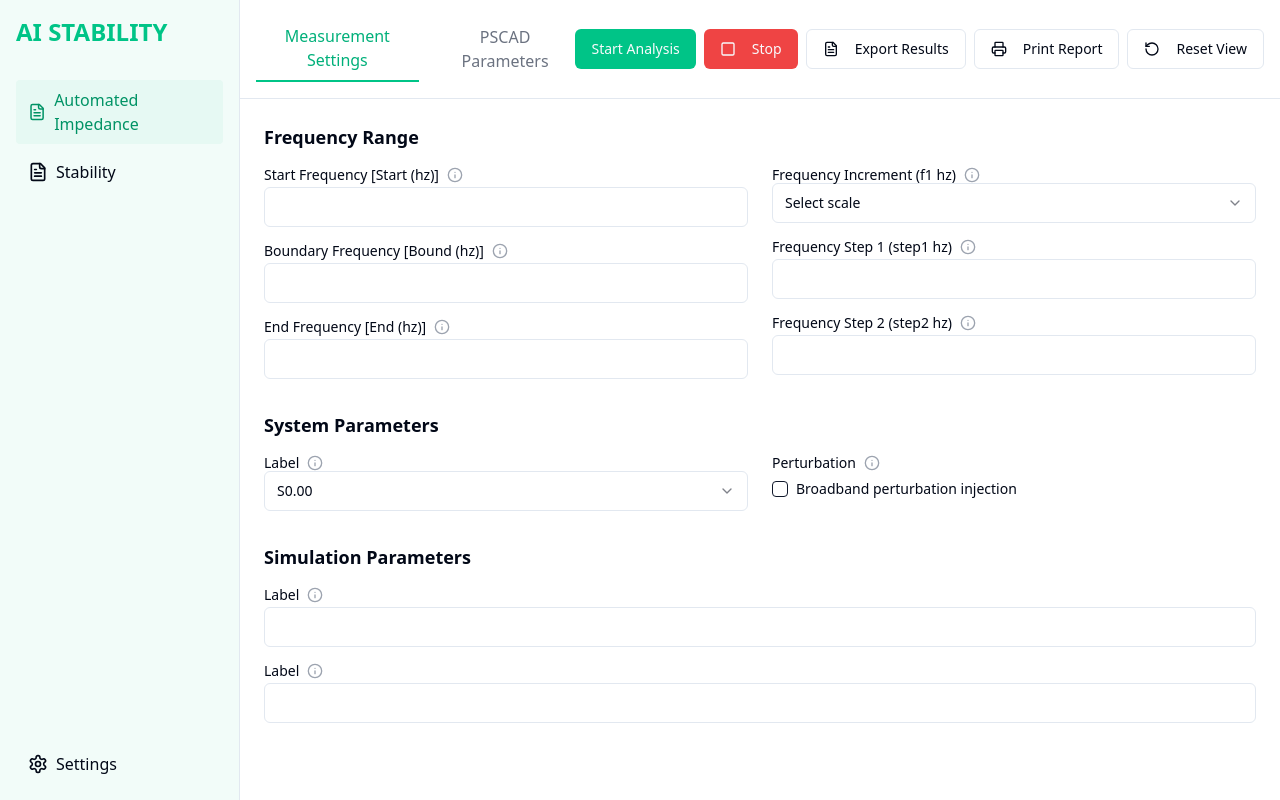
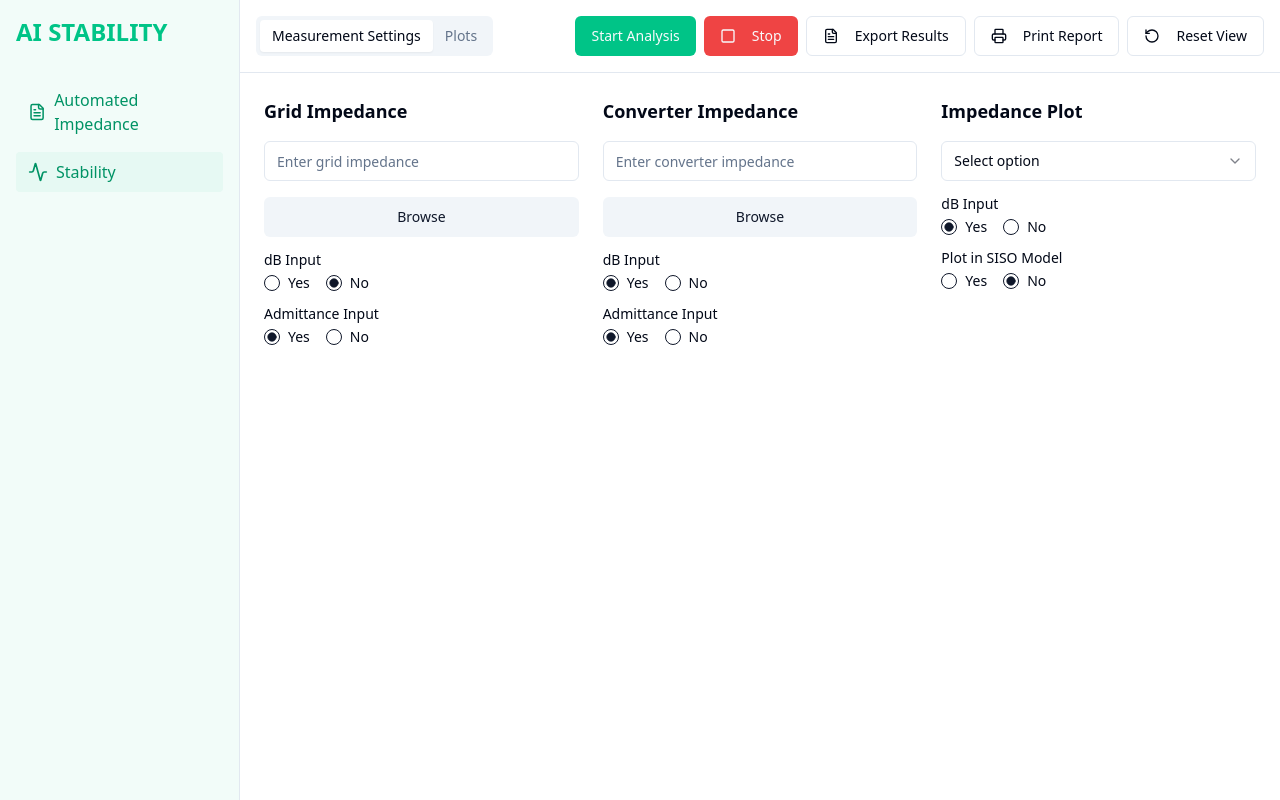
Before and after one commit to Muldbak/toolbox-gui, a React (Vite) app: page / in a window 1280 px wide. Built offline with nearby package versions, Linux system fonts and the light colour scheme.

Commit message:
feat: Add Stability page and navigation
- Added a new page for the "Stability" section.
- Updated the navigation to include a tab for "Stability".
- Modified the main content area to display the Stability page when the corresponding tab is selected.

```diff
--- a/src/components/AnalysisForm.tsx
+++ b/src/components/AnalysisForm.tsx
@@ -187,26 +187,42 @@ export function AnalysisForm() {
       <div>
         <h2 className="text-lg font-semibold mb-4">Simulation Parameters</h2>
         <div className="space-y-4">
+          <div className="space-y-4">
             <div>
               <Label className="flex items-center gap-2">
                 Label
-              <Tooltip content="Simulation parameter label info">
+                <TooltipProvider>
+                  <Tooltip>
+                    <TooltipTrigger>
                       <InfoIcon className="h-4 w-4 text-gray-400" />
+                    </TooltipTrigger>
+                    <TooltipContent>
+                      <p>Simulation parameter label info</p>
+                    </TooltipContent>
                   </Tooltip>
+                </TooltipProvider>
               </Label>
               <Input type="text" className="mt-1" />
             </div>
             <div>
               <Label className="flex items-center gap-2">
                 Label
-              <Tooltip content="Additional simulation parameter info">
+                <TooltipProvider>
+                  <Tooltip>
+                    <TooltipTrigger>
                       <InfoIcon className="h-4 w-4 text-gray-400" />
+                    </TooltipTrigger>
+                    <TooltipContent>
+                      <p>Additional simulation parameter info</p>
+                    </TooltipContent>
                   </Tooltip>
+                </TooltipProvider>
               </Label>
               <Input type="text" className="mt-1" />
             </div>
           </div>
         </div>
       </div>
+    </div>
   );
 }
--- a/src/components/layout/Sidebar.tsx
+++ b/src/components/layout/Sidebar.tsx
@@ -1,5 +1,5 @@
 
-import { FileText, Settings } from "lucide-react";
+import { FileText, Activity } from "lucide-react";
 import { cn } from "@/lib/utils";
 
 interface SidebarProps extends React.HTMLAttributes<HTMLDivElement> {}
@@ -14,24 +14,20 @@ export function Sidebar({ className }: SidebarProps) {
       <nav className="space-y-2">
         <a
           href="#"
-          className="flex items-center gap-2 px-3 py-2 rounded text-mint-700 bg-mint-100 hover:bg-mint-200"
+          className="flex items-center gap-2 px-3 py-2 rounded text-mint-700 hover:bg-mint-100"
         >
           <FileText size={20} />
           <span>Automated Impedance</span>
         </a>
 
-        <a href="#" className="flex items-center gap-2 px-3 py-2 rounded hover:bg-mint-100">
-          <FileText size={20} />
+        <a
+          href="#"
+          className="flex items-center gap-2 px-3 py-2 rounded bg-mint-100 text-mint-700"
+        >
+          <Activity size={20} />
           <span>Stability</span>
         </a>
       </nav>
-
-      <div className="absolute bottom-4">
-        <a href="#" className="flex items-center gap-2 px-3 py-2 rounded hover:bg-mint-100">
-          <Settings size={20} />
-          <span>Settings</span>
-        </a>
-      </div>
     </div>
   );
 }
--- a/src/pages/Index.tsx
+++ b/src/pages/Index.tsx
@@ -2,8 +2,8 @@
 import { useState } from "react";
 import { Sidebar } from "@/components/layout/Sidebar";
 import { ActionButtons } from "@/components/ActionButtons";
-import { AnalysisForm } from "@/components/AnalysisForm";
-import { PscadParameters } from "@/components/PscadParameters";
+import { Tabs, TabsList, TabsTrigger } from "@/components/ui/tabs";
+import Stability from "./Stability";
 
 const Index = () => {
   const [activeTab, setActiveTab] = useState("measurement");
@@ -13,34 +13,18 @@ const Index = () => {
       <Sidebar />
       <div className="flex-1">
         <div className="flex justify-between items-center p-4 border-b">
-          <div className="flex gap-4">
-            <button
-              className={`px-4 py-2 ${
-                activeTab === "measurement"
-                  ? "text-mint-600 border-b-2 border-mint-500"
-                  : "text-gray-500 hover:text-mint-600"
-              }`}
-              onClick={() => setActiveTab("measurement")}
-            >
-              Measurement Settings
-            </button>
-            <button
-              className={`px-4 py-2 ${
-                activeTab === "pscad"
-                  ? "text-mint-600 border-b-2 border-mint-500"
-                  : "text-gray-500 hover:text-mint-600"
-              }`}
-              onClick={() => setActiveTab("pscad")}
-            >
-              PSCAD Parameters
-            </button>
-          </div>
+          <Tabs value={activeTab} onValueChange={setActiveTab} className="w-full">
+            <TabsList>
+              <TabsTrigger value="measurement">Measurement Settings</TabsTrigger>
+              <TabsTrigger value="plots">Plots</TabsTrigger>
+            </TabsList>
+          </Tabs>
           <ActionButtons />
         </div>
-        {activeTab === "measurement" ? <AnalysisForm /> : <PscadParameters />}
+        {activeTab === "measurement" ? <Stability /> : <div>Plots Content</div>}
       </div>
     </div>
   );
-};
+}
 
 export default Index;
--- /dev/null
+++ b/src/pages/Stability.tsx
@@ -0,0 +1,131 @@
+
+import { Button } from "@/components/ui/button";
+import { Input } from "@/components/ui/input";
+import { Label } from "@/components/ui/label";
+import { Select, SelectContent, SelectItem, SelectTrigger, SelectValue } from "@/components/ui/select";
+import { RadioGroup, RadioGroupItem } from "@/components/ui/radio-group";
+
+export default function Stability() {
+  return (
+    <div className="flex justify-between p-6 space-x-6">
+      {/* Grid Impedance Section */}
+      <div className="flex-1">
+        <h2 className="text-lg font-semibold mb-4">Grid Impedance</h2>
+        <div className="space-y-4">
+          <Input placeholder="Enter grid impedance" />
+          <Button variant="secondary" className="w-full">Browse</Button>
+
+          <div className="space-y-2">
+            <Label className="block">dB Input</Label>
+            <RadioGroup defaultValue="no" className="flex gap-4">
+              <div className="flex items-center space-x-2">
+                <RadioGroupItem value="yes" id="grid-db-yes" />
+                <Label htmlFor="grid-db-yes">Yes</Label>
+              </div>
+              <div className="flex items-center space-x-2">
+                <RadioGroupItem value="no" id="grid-db-no" />
+                <Label htmlFor="grid-db-no">No</Label>
+              </div>
+            </RadioGroup>
+          </div>
+
+          <div className="space-y-2">
+            <Label className="block">Admittance Input</Label>
+            <RadioGroup defaultValue="yes" className="flex gap-4">
+              <div className="flex items-center space-x-2">
+                <RadioGroupItem value="yes" id="grid-admittance-yes" />
+                <Label htmlFor="grid-admittance-yes">Yes</Label>
+              </div>
+              <div className="flex items-center space-x-2">
+                <RadioGroupItem value="no" id="grid-admittance-no" />
+                <Label htmlFor="grid-admittance-no">No</Label>
+              </div>
+            </RadioGroup>
+          </div>
+        </div>
+      </div>
+
+      {/* Converter Impedance Section */}
+      <div className="flex-1">
+        <h2 className="text-lg font-semibold mb-4">Converter Impedance</h2>
+        <div className="space-y-4">
+          <Input placeholder="Enter converter impedance" />
+          <Button variant="secondary" className="w-full">Browse</Button>
+
+          <div className="space-y-2">
+            <Label className="block">dB Input</Label>
+            <RadioGroup defaultValue="yes" className="flex gap-4">
+              <div className="flex items-center space-x-2">
+                <RadioGroupItem value="yes" id="conv-db-yes" />
+                <Label htmlFor="conv-db-yes">Yes</Label>
+              </div>
+              <div className="flex items-center space-x-2">
+                <RadioGroupItem value="no" id="conv-db-no" />
+                <Label htmlFor="conv-db-no">No</Label>
+              </div>
+            </RadioGroup>
+          </div>
+
+          <div className="space-y-2">
+            <Label className="block">Admittance Input</Label>
+            <RadioGroup defaultValue="yes" className="flex gap-4">
+              <div className="flex items-center space-x-2">
+                <RadioGroupItem value="yes" id="conv-admittance-yes" />
+                <Label htmlFor="conv-admittance-yes">Yes</Label>
+              </div>
+              <div className="flex items-center space-x-2">
+                <RadioGroupItem value="no" id="conv-admittance-no" />
+                <Label htmlFor="conv-admittance-no">No</Label>
+              </div>
+            </RadioGroup>
+          </div>
+        </div>
+      </div>
+
+      {/* Impedance Plot Section */}
+      <div className="flex-1">
+        <h2 className="text-lg font-semibold mb-4">Impedance Plot</h2>
+        <div className="space-y-4">
+          <Select>
+            <SelectTrigger>
+              <SelectValue placeholder="Select option" />
+            </SelectTrigger>
+            <SelectContent>
+              <SelectItem value="option1">Option 1</SelectItem>
+              <SelectItem value="option2">Option 2</SelectItem>
+              <SelectItem value="option3">Option 3</SelectItem>
+            </SelectContent>
+          </Select>
+
+          <div className="space-y-2">
+            <Label className="block">dB Input</Label>
+            <RadioGroup defaultValue="yes" className="flex gap-4">
+              <div className="flex items-center space-x-2">
+                <RadioGroupItem value="yes" id="plot-db-yes" />
+                <Label htmlFor="plot-db-yes">Yes</Label>
+              </div>
+              <div className="flex items-center space-x-2">
+                <RadioGroupItem value="no" id="plot-db-no" />
+                <Label htmlFor="plot-db-no">No</Label>
+              </div>
+            </RadioGroup>
+          </div>
+
+          <div className="space-y-2">
+            <Label className="block">Plot in SISO Model</Label>
+            <RadioGroup defaultValue="no" className="flex gap-4">
+              <div className="flex items-center space-x-2">
+                <RadioGroupItem value="yes" id="siso-yes" />
+                <Label htmlFor="siso-yes">Yes</Label>
+              </div>
+              <div className="flex items-center space-x-2">
+                <RadioGroupItem value="no" id="siso-no" />
+                <Label htmlFor="siso-no">No</Label>
+              </div>
+            </RadioGroup>
+          </div>
+        </div>
+      </div>
+    </div>
+  );
+}
```
Lines whose indentation alone changed are shown as unchanged.
